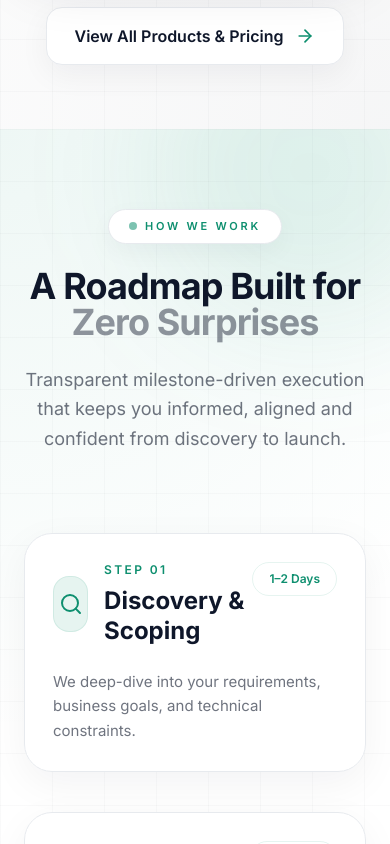
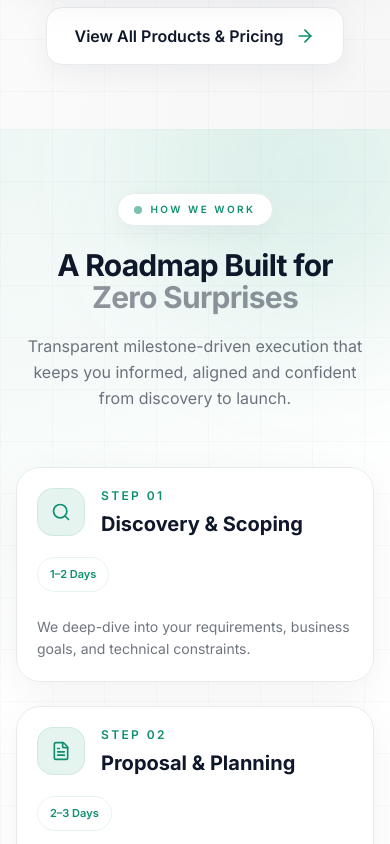
Before and after one commit to weinternpune/WeNexa-Tech, a React (Vite) app in the folder Frontend/: page / in a window 390 px wide. Shown: the part 7080-7924 px from the top of the page. Built offline with nearby package versions, Linux system fonts and the light colour scheme; no server answers.

Commit message:
Refactor ProcessSection layout and styling
Updated the ProcessSection component to enhance layout and styling, including adjustments to padding, margins, and responsive design elements.

```diff
--- a/Frontend/src/components/sections/ProcesSection.jsx
+++ b/Frontend/src/components/sections/ProcesSection.jsx
@@ -54,11 +54,9 @@ const steps = [
 
 export default function ProcessSection() {
   return (
-    <section className="relative py-20 overflow-hidden bg-white">
-
+    <section className="relative py-16 sm:py-20 overflow-hidden bg-white">
       {/* Premium Background */}
       <div className="absolute inset-0 overflow-hidden">
-
         {/* gradient */}
         <div className="absolute inset-0 bg-[radial-gradient(circle_at_top_left,rgba(14,143,111,0.07),transparent_30%),radial-gradient(circle_at_bottom_right,rgba(15,23,42,0.04),transparent_40%)]" />
 
@@ -69,16 +67,14 @@ export default function ProcessSection() {
         <div className="absolute top-[-120px] right-[-80px] w-[320px] h-[320px] rounded-full bg-[#0E8F6F]/10 blur-3xl" />
       </div>
 
-      <div className="relative z-10 max-w-7xl mx-auto px-6">
-
+      <div className="relative z-10 max-w-7xl mx-auto px-4 sm:px-6">
         {/* HEADER */}
-        <div className="flex flex-col items-center text-center max-w-4xl mx-auto mb-20">
-
+        <div className="flex flex-col items-center text-center max-w-4xl mx-auto mb-14 sm:mb-20">
           {/* Badge */}
           <div
             className="
               inline-flex items-center gap-2
-              px-5 py-2
+              px-4 sm:px-5 py-2
               rounded-full
               bg-white
               border border-[#e7eaee]
@@ -88,12 +84,12 @@ export default function ProcessSection() {
           >
             <div className="w-2 h-2 rounded-full bg-[#0E8F6F] animate-pulse" />
 
-            <span className="text-[11px] tracking-[0.25em] uppercase font-semibold text-[#0E8F6F]">
+            <span className="text-[10px] sm:text-[11px] tracking-[0.25em] uppercase font-semibold text-[#0E8F6F]">
               HOW WE WORK
             </span>
           </div>
 
-          <h2 className="text-4xl md:text-6xl font-bold leading-[1.02] tracking-tight text-[#0f172a]">
+          <h2 className="text-3xl sm:text-4xl md:text-5xl lg:text-6xl font-bold leading-[1.05] tracking-tight text-[#0f172a]">
             A Roadmap Built for
             <br />
             <span className="text-[#0f172a]/45">
@@ -101,7 +97,7 @@ export default function ProcessSection() {
             </span>
           </h2>
 
-          <p className="mt-6 text-lg text-[#0f172a]/60 max-w-2xl leading-relaxed">
+          <p className="mt-5 text-base sm:text-lg text-[#0f172a]/60 max-w-2xl leading-relaxed px-2 sm:px-0">
             Transparent milestone-driven execution that keeps you informed,
             aligned and confident from discovery to launch.
           </p>
@@ -109,15 +105,12 @@ export default function ProcessSection() {
 
         {/* ROADMAP */}
         <div className="relative">
-
           {/* center line */}
           <div className="hidden lg:block absolute left-1/2 top-0 bottom-0 w-[2px] bg-gradient-to-b from-[#0E8F6F]/0 via-[#0E8F6F]/20 to-[#0E8F6F]/0 -translate-x-1/2" />
 
-          <div className="space-y-10">
-
+          <div className="space-y-6 sm:space-y-8 lg:space-y-10">
             {steps.map((step, i) => {
               const Icon = step.icon;
-
               const isLeft = i % 2 === 0;
 
               return (
@@ -125,14 +118,9 @@ export default function ProcessSection() {
                   key={step.num}
                   className={`
                     relative flex items-center
-                    ${
-                      isLeft
-                        ? "lg:justify-start"
-                        : "lg:justify-end"
-                    }
+                    ${isLeft ? "lg:justify-start" : "lg:justify-end"}
                   `}
                 >
-
                   {/* center node */}
                   <div
                     className="
@@ -148,7 +136,6 @@ export default function ProcessSection() {
                       z-20
                     "
                   >
-                    {/* pulse */}
                     <div className="absolute inset-0 rounded-full bg-[#0E8F6F]/10 animate-ping" />
 
                     <Icon className="relative z-10 w-6 h-6 text-[#0E8F6F]" />
@@ -160,7 +147,7 @@ export default function ProcessSection() {
                       group
                       relative
                       w-full lg:w-[46%]
-                      rounded-[28px]
+                      rounded-[24px] sm:rounded-[28px]
                       bg-white/90
                       backdrop-blur-xl
                       border border-[#e7eaee]
@@ -171,7 +158,6 @@ export default function ProcessSection() {
                       overflow-hidden
                     "
                   >
-
                     {/* hover glow */}
                     <div className="absolute inset-0 opacity-0 group-hover:opacity-100 transition-all duration-500 bg-[radial-gradient(circle_at_top_left,rgba(14,143,111,0.06),transparent_45%)]" />
 
@@ -189,19 +175,16 @@ export default function ProcessSection() {
                       `}
                     />
 
-                    <div className="relative z-10 p-7">
-
+                    <div className="relative z-10 p-5 sm:p-6 lg:p-7">
                       {/* TOP */}
-                      <div className="flex items-start justify-between mb-6">
-
+                      <div className="flex flex-col gap-5 sm:flex-row sm:items-start sm:justify-between mb-6">
                         {/* left */}
-                        <div className="flex items-center gap-4">
-
+                        <div className="flex items-start sm:items-center gap-4 min-w-0">
                           {/* icon */}
                           <div
                             className="
                               relative
-                              w-14 h-14
+                              w-12 h-12 sm:w-14 sm:h-14
                               rounded-2xl
                               bg-[#0E8F6F]/10
                               border border-[#0E8F6F]/10
@@ -209,18 +192,19 @@ export default function ProcessSection() {
                               transition-all duration-500
                               group-hover:bg-[#0E8F6F]
                               group-hover:scale-105
+                              shrink-0
                             "
                           >
-                            <Icon className="w-6 h-6 text-[#0E8F6F] group-hover:text-white transition-all duration-500" />
+                            <Icon className="w-5 h-5 sm:w-6 sm:h-6 text-[#0E8F6F] group-hover:text-white transition-all duration-500" />
                           </div>
 
                           {/* step */}
-                          <div>
+                          <div className="min-w-0">
                             <div className="text-[#0E8F6F] text-xs font-semibold tracking-[0.2em] uppercase mb-2">
                               Step {step.num}
                             </div>
 
-                            <h3 className="text-[#0f172a] text-2xl font-bold leading-tight">
+                            <h3 className="text-[#0f172a] text-xl sm:text-2xl font-bold leading-tight">
                               {step.title}
                             </h3>
                           </div>
@@ -229,12 +213,15 @@ export default function ProcessSection() {
                         {/* duration */}
                         <div
                           className="
-                            px-4 py-2
+                            self-start
+                            sm:self-auto
+                            px-3 sm:px-4
+                            py-2
                             rounded-full
                             bg-[#0E8F6F]/8
                             border border-[#0E8F6F]/10
                             text-[#0E8F6F]
-                            text-xs
+                            text-[11px] sm:text-xs
                             font-semibold
                             whitespace-nowrap
                           "
@@ -244,10 +231,9 @@ export default function ProcessSection() {
                       </div>
 
                       {/* description */}
-                      <p className="text-[#0f172a]/60 text-[15px] leading-relaxed max-w-xl">
+                      <p className="text-[#0f172a]/60 text-sm sm:text-[15px] leading-relaxed max-w-xl">
                         {step.desc}
                       </p>
-
                     </div>
                   </div>
                 </div>
@@ -255,7 +241,6 @@ export default function ProcessSection() {
             })}
           </div>
         </div>
-
       </div>
     </section>
   );
```
